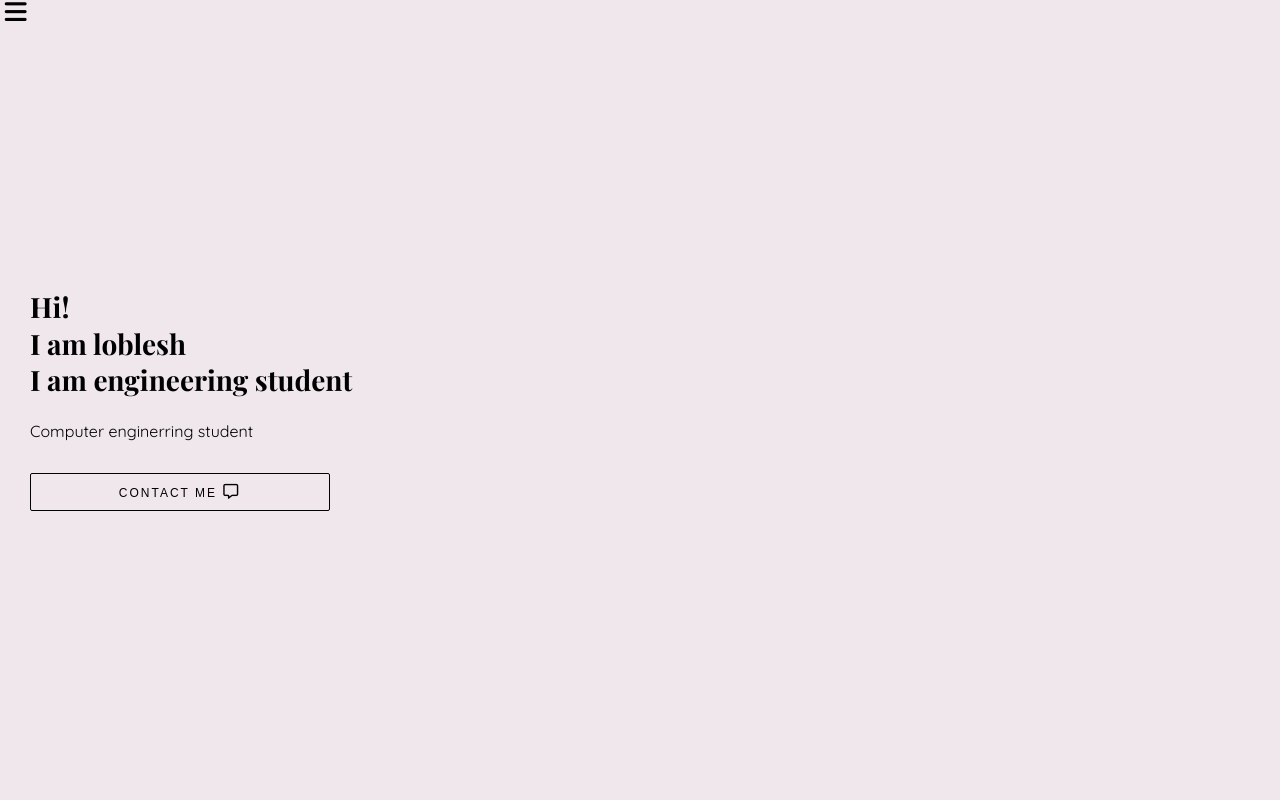
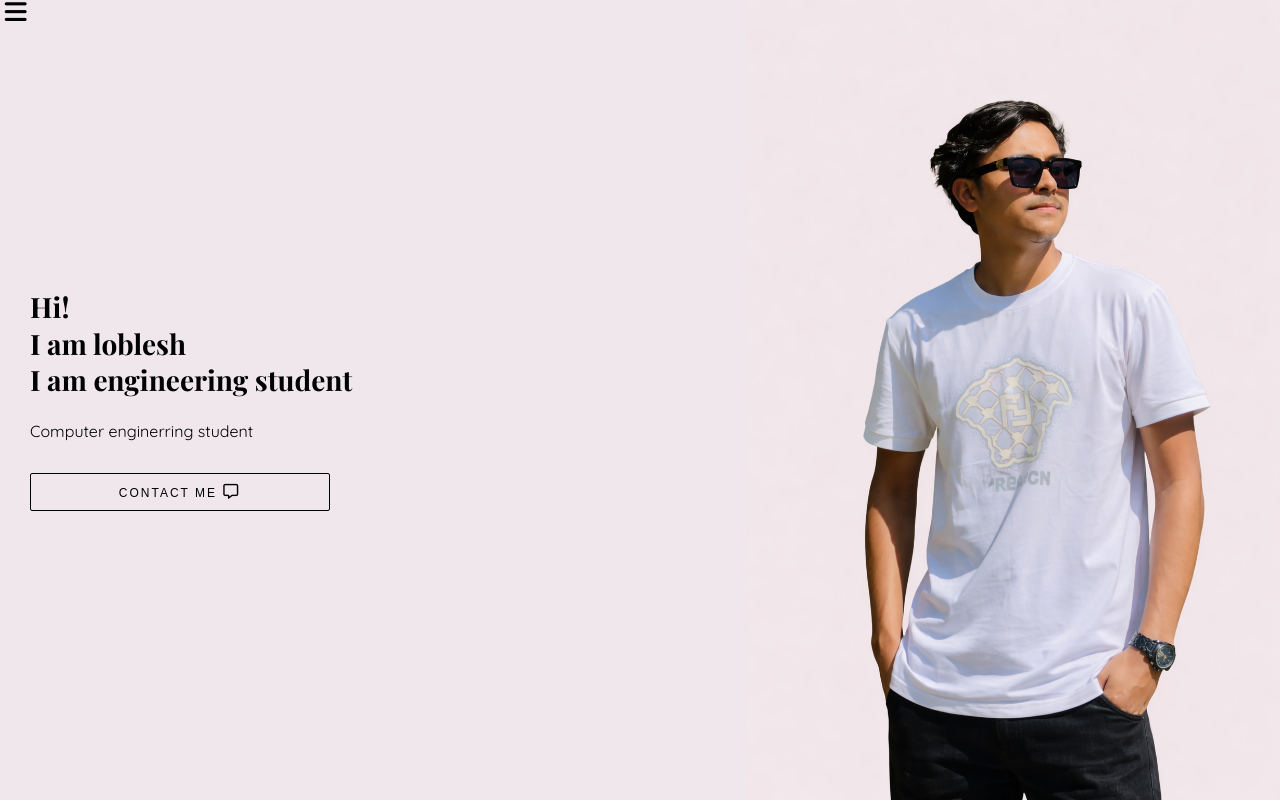
Before and after one commit to lovelessbhartal12/portfolio-work, a plain HTML site: page index.html in a window 1280 px wide. Shown: the top 802 px of the page. Drawn offline with nearby package versions, Linux system fonts and the light colour scheme.

Commit message:
dot change

```diff
--- a/css/hero.css
+++ b/css/hero.css
@@ -6,7 +6,7 @@
   align-items: flex-start;
   padding: 0 30px;
   background: #efe7ec;
-  background-image: url("./image/lovelessimg.png");
+  background-image: url("/image/lovelessimg.png");
   background-position: bottom right;
   background-size: contain;
   background-repeat: no-repeat;
```
